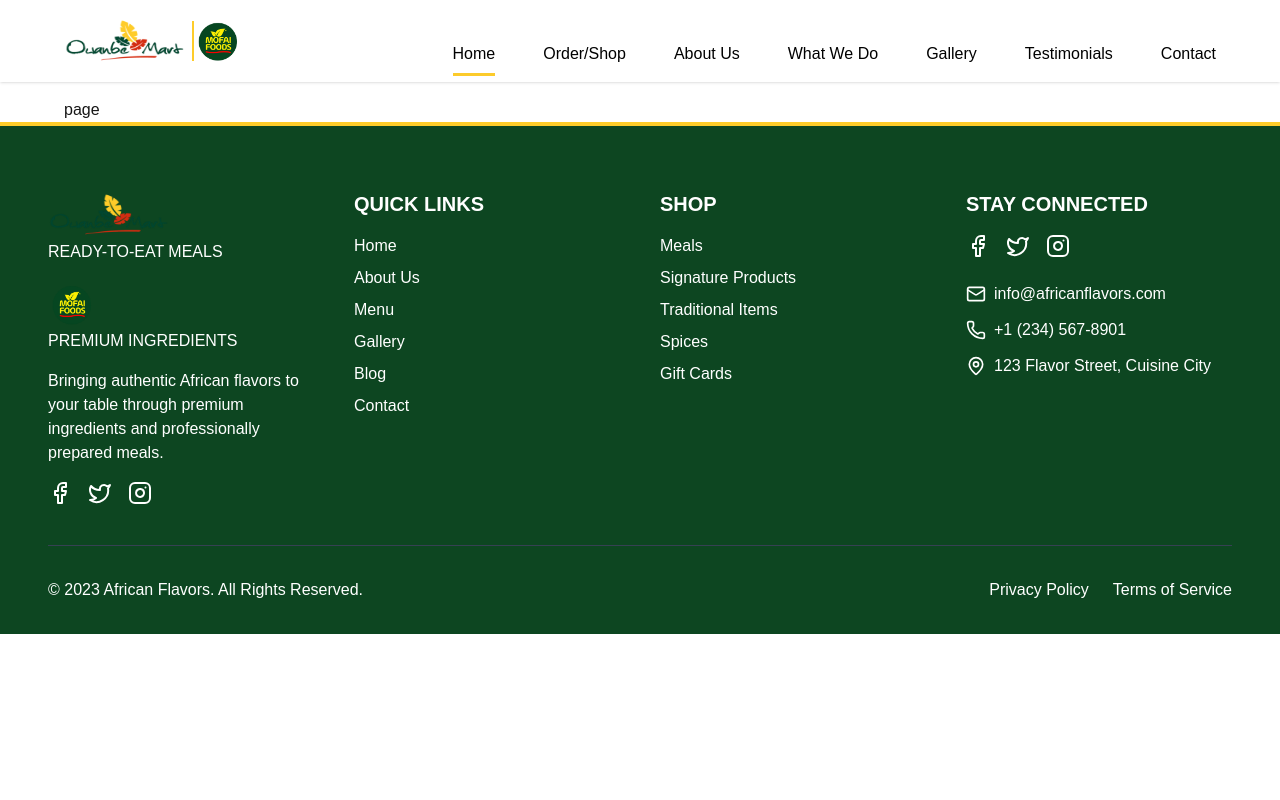
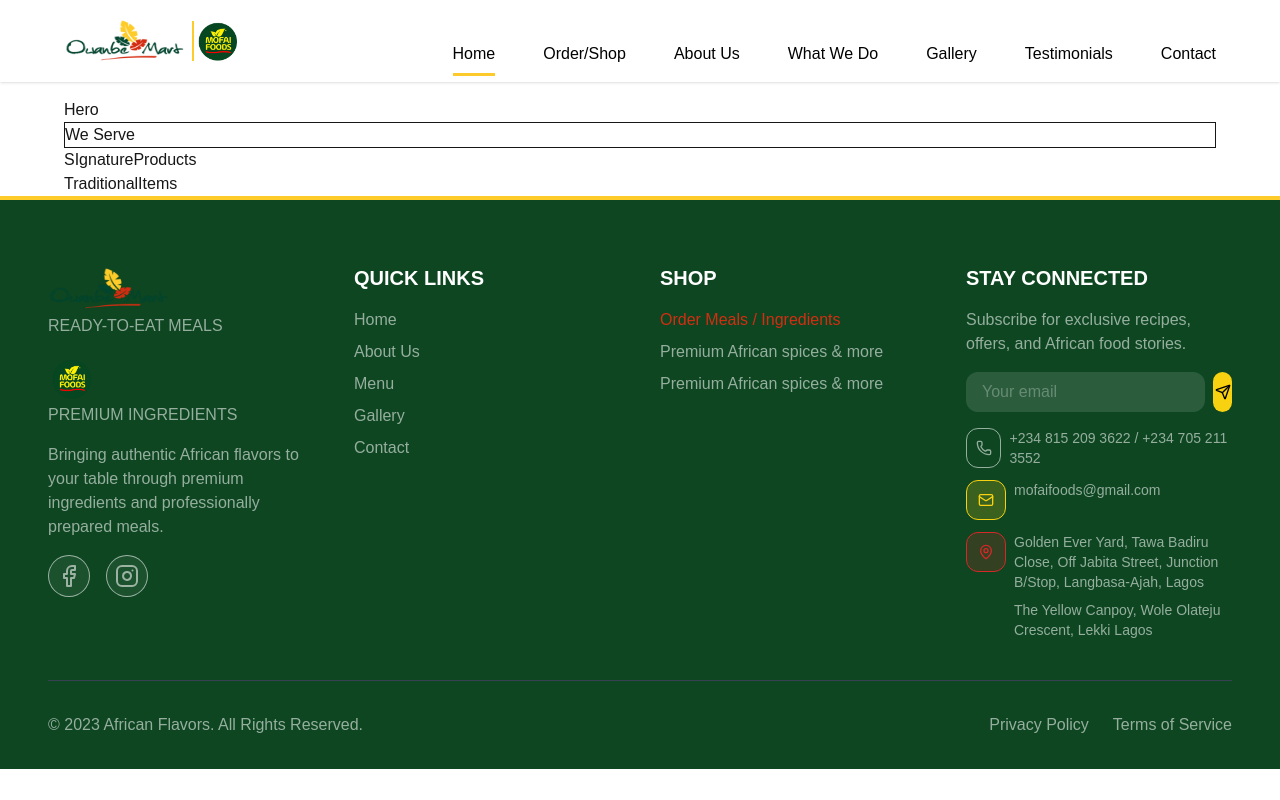
Before and after one commit to Petersonbabs/owanbe-test, a Next.js app: page / in a window 1280 px wide. Built offline with nearby package versions, Linux system fonts and the light colour scheme.

Commit message:
Added more to setup

```diff
--- /dev/null
+++ b/app/components/Homepage/Hero.tsx
@@ -0,0 +1,11 @@
+import React from 'react'
+
+const Hero = () => {
+    return (
+        <div>
+            <h1>Hero</h1>
+        </div>
+    )
+}
+
+export default Hero
--- /dev/null
+++ b/app/components/Homepage/SIgnatureProducts.tsx
@@ -0,0 +1,9 @@
+import React from 'react'
+
+const SIgnatureProducts = () => {
+    return (
+        <div id='signature-products'>SIgnatureProducts</div>
+    )
+}
+
+export default SIgnatureProducts
--- /dev/null
+++ b/app/components/Homepage/TraditionalItems.tsx
@@ -0,0 +1,9 @@
+import React from 'react'
+
+const TraditionalItems = () => {
+    return (
+        <div id='traditional-items'>TraditionalItems</div>
+    )
+}
+
+export default TraditionalItems
--- /dev/null
+++ b/app/components/Homepage/WeServe.tsx
@@ -0,0 +1,9 @@
+import React from 'react'
+
+const WeServe = () => {
+    return (
+        <div id='menu' className='border'>We Serve</div>
+    )
+}
+
+export default WeServe
--- a/app/components/layout/Footer.tsx
+++ b/app/components/layout/Footer.tsx
@@ -1,11 +1,10 @@
-import { Facebook, Instagram, Mail, MapPin, Phone, Twitter } from 'lucide-react'
+import { Facebook, Instagram, Mail, MapPin, Phone, Send, Twitter } from 'lucide-react'
 import Image from 'next/image'
 import Link from 'next/link'
-import React from 'react'
 
 const Footer = () => {
     return (
-        <footer className="bg-[#0d4621] text-white pt-16 pb-8 px-6 md:px-12 border-t-4 border-[#FECC2A]">
+        <footer className="bg-[#0d4621] text-[#ffffff90] pt-16 pb-8 px-6 md:px-12 border-t-4 border-[#FECC2A]">
             <div className="max-w-7xl mx-auto">
                 <div className="grid grid-cols-1 md:grid-cols-2 lg:grid-cols-4 gap-10 mb-10">
                     <div className='space-y-4'>
@@ -33,19 +32,19 @@ const Footer = () => {
                             <p>Bringing authentic African flavors to your table through premium ingredients and professionally prepared meals.</p>
                         </div>
                         <div className='flex items-center space-x-4'>
-                            <Link href="#" className="hover:text-[#fecc2a] transition-colors">
+                            <Link href="https://www.facebook.com/share/1ACDDXZLSY/?mibextid=wwXIfr" className="hover:text-[#fecc2a] border p-2 rounded-full bg-[#ffffff10] transition-colors">
                                 <Facebook />
                             </Link>
-                            <Link href="#" className="hover:text-[#fecc2a] transition-colors">
+                            {/* <Link href="#" className="hover:text-[#fecc2a] transition-colors">
                                 <Twitter />
-                            </Link>
-                            <Link href="#" className="hover:text-[#fecc2a] transition-colors">
+                            </Link> */}
+                            <Link href="https://www.instagram.com/mofaifoods?igsh=MWt4YnI4bmh1YTIzYw==" className="hover:text-[#fecc2a] border p-2 rounded-full bg-[#ffffff10] transition-colors">
                                 <Instagram />
                             </Link>
                         </div>
                     </div>
                     <div>
-                        <h3 className="text-xl font-bold mb-4">QUICK LINKS</h3>
+                        <h3 className="text-xl font-bold mb-4 text-white">QUICK LINKS</h3>
                         <ul className="space-y-2">
                             <li>
                                 <Link href="/" className="hover:text-[#fecc2a] transition-colors">
@@ -58,82 +57,85 @@ const Footer = () => {
                                 </Link>
                             </li>
                             <li>
-                                <Link href="#" className="hover:text-[#fecc2a] transition-colors">
+                                <Link href="/#menu" className="hover:text-[#fecc2a] transition-colors">
                                     Menu
                                 </Link>
                             </li>
                             <li>
-                                <Link href="#" className="hover:text-[#fecc2a] transition-colors">
+                                <Link href="/gallery" className="hover:text-[#fecc2a] transition-colors">
                                     Gallery
                                 </Link>
                             </li>
-                            <li>
+                            {/* <li>
                                 <Link href="#" className="hover:text-[#fecc2a] transition-colors">
                                     Blog
                                 </Link>
-                            </li>
+                            </li> */}
                             <li>
-                                <Link href="#" className="hover:text-[#fecc2a] transition-colors">
+                                <Link href="/contact" className="hover:text-[#fecc2a] transition-colors">
                                     Contact
                                 </Link>
                             </li>
                         </ul>
                     </div>
                     <div>
-                        <h3 className="text-xl font-bold mb-4">SHOP</h3>
+                        <h3 className="text-xl font-bold mb-4 text-white">SHOP</h3>
                         <ul className="space-y-2">
                             <li>
-                                <Link href="#" className="hover:text-[#fecc2a] transition-colors">
-                                    Meals
+                                <Link href="/#signature-products" className="text-[#D32E12] transition-colors">
+                                    Order Meals / Ingredients
                                 </Link>
                             </li>
                             <li>
-                                <Link href="#" className="hover:text-[#fecc2a] transition-colors">
-                                    Signature Products
+                                <Link href="/#meal" className="hover:text-[#fecc2a] transition-colors">
+                                    Premium African spices & more
                                 </Link>
                             </li>
                             <li>
-                                <Link href="#" className="hover:text-[#fecc2a] transition-colors">
-                                    Traditional Items
+                                <Link href="/#meal" className="hover:text-[#fecc2a] transition-colors">
+                                    Premium African spices & more
                                 </Link>
                             </li>
-                            <li>
+                            {/* <li>
                                 <Link href="#" className="hover:text-[#fecc2a] transition-colors">
                                     Spices
                                 </Link>
-                            </li>
-                            <li>
+                            </li> */}
+                            {/* <li>
                                 <Link href="#" className="hover:text-[#fecc2a] transition-colors">
                                     Gift Cards
                                 </Link>
-                            </li>
+                            </li> */}
                         </ul>
                     </div>
                     <div>
-                        <h3 className="text-xl font-bold mb-4">STAY CONNECTED</h3>
-                        <div className="flex space-x-4 mb-6">
-                            <Link href="#" className="hover:text-[#fecc2a] transition-colors">
-                                <Facebook />
-                            </Link>
-                            <Link href="#" className="hover:text-[#fecc2a] transition-colors">
-                                <Twitter />
-                            </Link>
-                            <Link href="#" className="hover:text-[#fecc2a] transition-colors">
-                                <Instagram />
-                            </Link>
-                        </div>
-                        <div className="space-y-3">
-                            <div className="flex items-start">
-                                <Mail className="h-5 w-5 mr-2 mt-0.5" />
-                                <span>info@africanflavors.com</span>
+                        <h3 className="text-xl font-bold mb-4 text-white">STAY CONNECTED</h3>
+                        <p>Subscribe for exclusive recipes, offers, and African food stories.</p>
+                        <form className='my-4 flex items-center gap-2'>
+                            <input type="email" placeholder='Your email' className='bg-[#ffffff20] py-2 px-4 rounded-xl' />
+                            <button className='bg-[#F8D210] h-10 w-10 flex justify-center items-center rounded-xl'><Send className='w-4 h-4 text-black' /></button>
+                        </form>
+                        <div className="space-y-3 text-sm mt-4 col-span-6">
+                            <div className="flex gap-2 items-start">
+                                <div className='h-10 w-10 justify-center items-center border rounded-xl flex bg-[]'>
+                                    <Phone className="h-4 w-4" />
+                                </div>
+                                <span>+234 815 209 3622 / +234 705 211 3552</span>
                             </div>
-                            <div className="flex items-start">
-                                <Phone className="h-5 w-5 mr-2 mt-0.5" />
-                                <span>+1 (234) 567-8901</span>
+                            <div className="flex gap-2 items-start">
+                                <div className='h-10 w-10 justify-center items-center border border-[#F8D210] rounded-xl flex bg-[#F8D21030]'>
+                                    <Mail className="h-4 w-4 text-[#F8D210] font-bold" />
+                                </div>
+                                <span>mofaifoods@gmail.com</span>
                             </div>
-                            <div className="flex items-start">
-                                <MapPin className="h-5 w-5 mr-2 mt-0.5" />
-                                <span>123 Flavor Street, Cuisine City</span>
+                            <div className="flex gap-2 items-start">
+                                <div className='h-10 w-10 min-w-10 justify-center items-center border rounded-xl flex border-[#D62828] bg-[#D6282830]'>
+                                    <MapPin className="h-4 w-4 text-[#D62828]" />
+                                </div>
+                                <div className='space-y-2'>
+                                    <p>Golden Ever Yard, Tawa Badiru Close, Off Jabita Street, Junction B/Stop, Langbasa-Ajah, Lagos</p>
+                                    <p>The Yellow Canpoy, Wole Olateju Crescent, Lekki Lagos</p>
+                                </div>
                             </div>
                         </div>
                     </div>
--- /dev/null
+++ b/app/contact/page.tsx
@@ -0,0 +1,9 @@
+import React from 'react'
+
+const ContactUsPage = () => {
+    return (
+        <div>ContactUsPage</div>
+    )
+}
+
+export default ContactUsPage
--- /dev/null
+++ b/app/gallery/page.tsx
@@ -0,0 +1,9 @@
+import React from 'react'
+
+const GalleryPage = () => {
+    return (
+        <div>GalleryPage</div>
+    )
+}
+
+export default GalleryPage
--- a/app/page.tsx
+++ b/app/page.tsx
@@ -1,8 +1,17 @@
 import React from 'react'
+import Hero from './components/Homepage/Hero'
+import WeServe from './components/Homepage/WeServe'
+import SIgnatureProducts from './components/Homepage/SIgnatureProducts'
+import TraditionalItems from './components/Homepage/TraditionalItems'
 
 const page = () => {
   return (
-    <div>page</div>
+    <div>
+      <Hero />
+      <WeServe />
+      <SIgnatureProducts />
+      <TraditionalItems />
+    </div>
   )
 }
 
```
